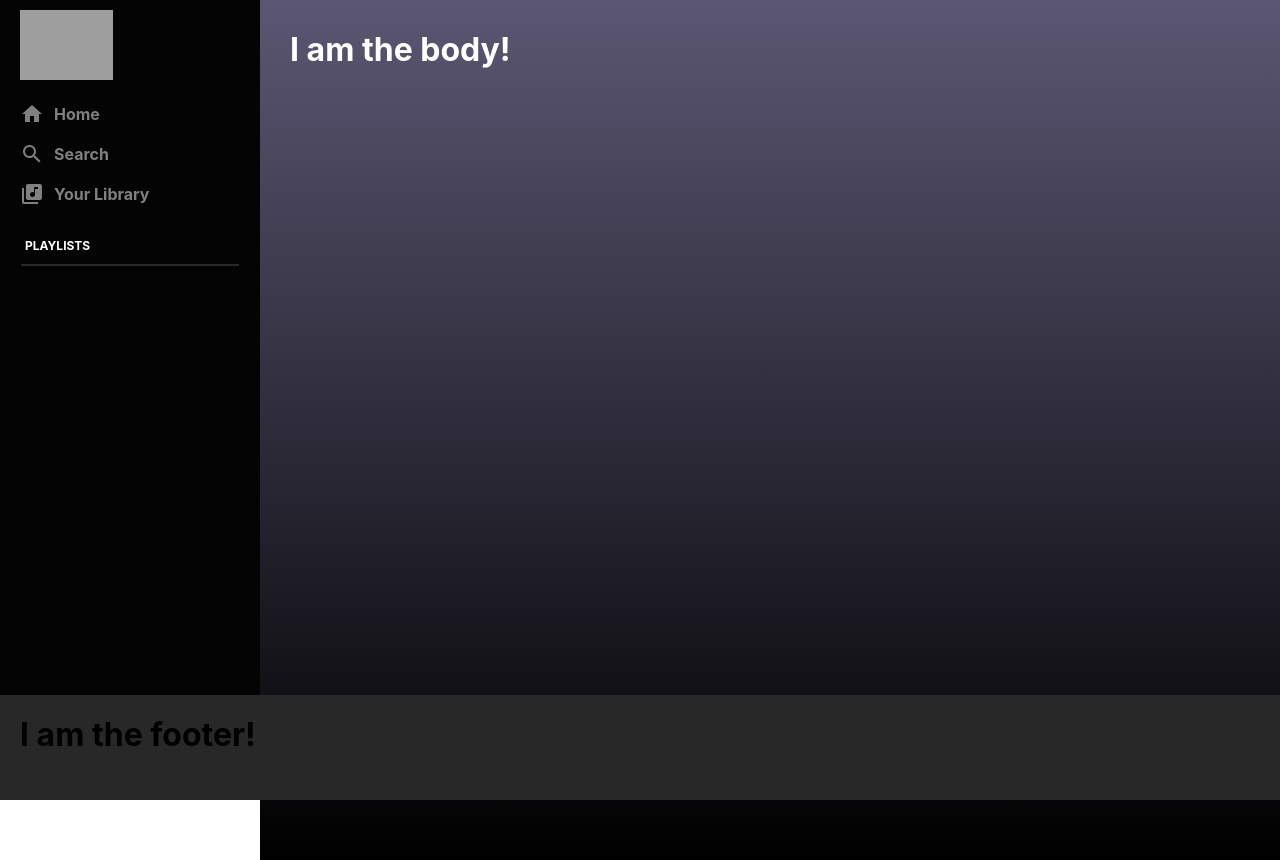
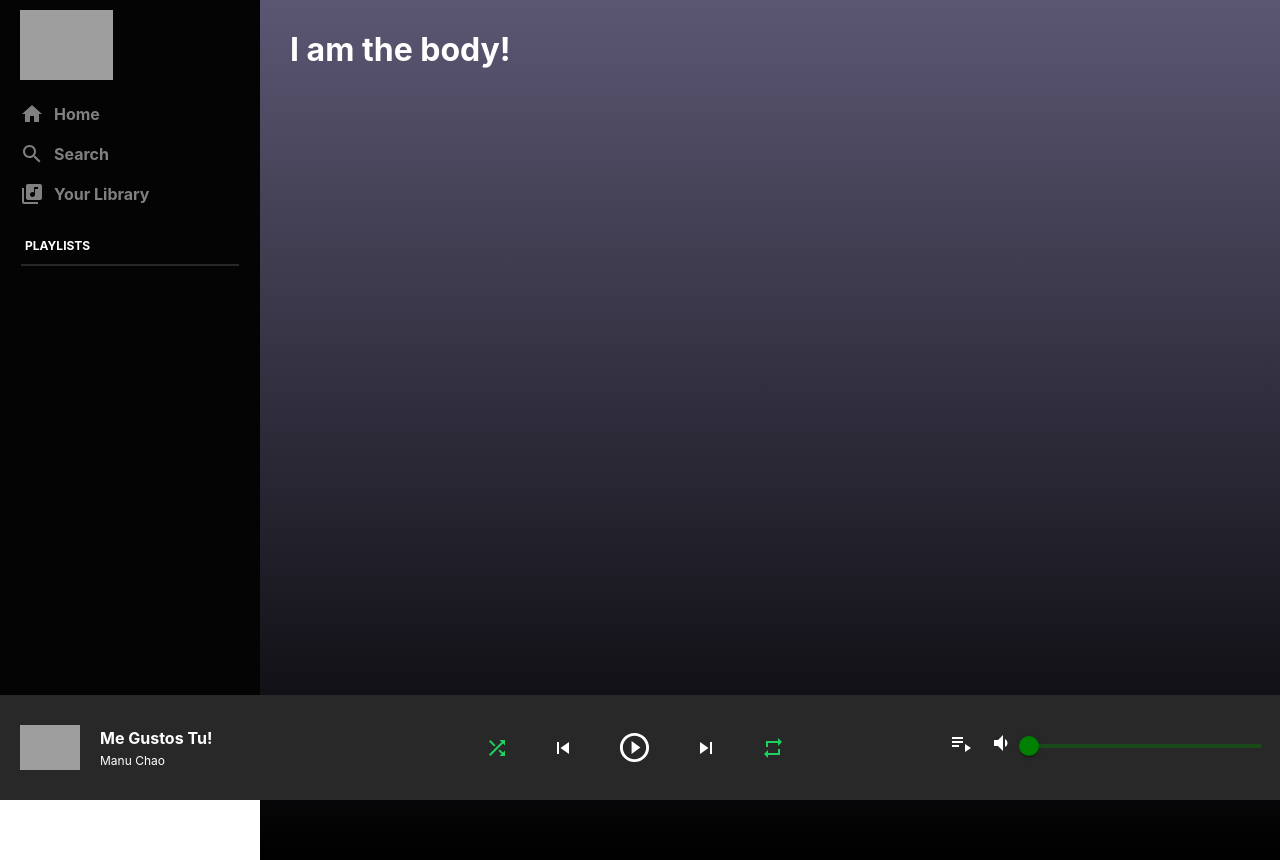
Before and after one commit to Tuzbay/Spotify-Clone-Project, a React (Create React App) app: page / in a window 1280 px wide. Built offline with nearby package versions, Linux system fonts and the light colour scheme; grey boxes are pictures that could not be loaded; what spotify-web-api-js would draw is missing.

Commit message:
Footer Component Added

```diff
--- a/src/components/Footer/Footer.css
+++ b/src/components/Footer/Footer.css
@@ -1,8 +1,65 @@
 .footer {
     position: fixed;
+    display: flex;
+    justify-content: space-between;
     bottom: 0;
     height: 65px;
-    width: 100%;
+    width: 97%;
     background-color: #282828;
     padding: 20px;
 }
+
+.footer__right * .MuiSlider-root {
+    color: green;
+}
+
+.footer__left {
+    flex: 0.3;
+    display: flex;
+    align-items: center;
+    color: white;
+    max-width: 300px;
+}
+
+.footer__albumLogo {
+    height: 60px;
+    width: 60px;
+    margin-right: 20px;
+    object-fit: contain;
+}
+
+.footer__green {
+    color: #1ed15e;
+}
+
+.footer__songInfo h4 {
+    margin-bottom: 5px;
+}
+
+.footer__songInfo p {
+    font-size: 12px;
+}
+
+.footer__center {
+    flex: 0.4;
+    padding: 0 100px;
+    color: white;
+    display: flex;
+    align-items: center;
+    justify-content: space-between;
+    max-width: 300px;
+}
+
+.footer__icon:hover,
+.footer_green:hover {
+    transition: transform 0.2s ease-in-out;
+    transform: scale(1.2) !important
+}
+
+.footer__right {
+    flex: 0.3;
+    display: flex;
+    align-items: center;
+    justify-content: space-between;
+    color: white;
+}
--- a/src/components/Footer/Footer.js
+++ b/src/components/Footer/Footer.js
@@ -1,10 +1,50 @@
 import React from "react";
 import "./Footer.css";
+import PlayCircleOutlineIcon from "@mui/icons-material/PlayCircleOutline";
+import SkipPreviousIcon from "@mui/icons-material/SkipPrevious";
+import SkipNextIcon from "@mui/icons-material/SkipNext";
+import ShuffleIcon from "@mui/icons-material/Shuffle";
+import RepeatIcon from "@mui/icons-material/Repeat";
+import PlaylistPlayIcon from "@mui/icons-material/PlaylistPlay";
+import VolumeDownIcon from "@mui/icons-material/VolumeDown";
+import { Grid, Slider } from "@mui/material";
 
 function Footer() {
   return (
     <div className="footer">
-      <h1>I am the footer!</h1>
+      <div className="footer__left">
+        <img
+          className="footer__albumLogo"
+          src="https://encrypted-tbn0.gstatic.com/images?q=tbn:ANd9GcT19jWs2LO1yepUxYI76w6fcDgtzMRLSSBQtA&usqp=CAU"
+          alt=""
+        />
+        <div className="footer__songInfo">
+          <h4>Me Gustos Tu!</h4>
+          <p>Manu Chao</p>
+        </div>
+      </div>
+
+      <div className="footer__center">
+        <ShuffleIcon className="footer__green" />
+        <SkipPreviousIcon className="footer__icon" />
+        <PlayCircleOutlineIcon fontSize="large" className="footer__icon" />
+        <SkipNextIcon className="footer__icon" />
+        <RepeatIcon className="footer__green />" />
+      </div>
+
+      <div className="footer__right">
+        <Grid container spacing={2}>
+          <Grid item>
+            <PlaylistPlayIcon />
+          </Grid>
+          <Grid item>
+            <VolumeDownIcon />
+          </Grid>
+          <Grid item xs>
+            <Slider />
+          </Grid>
+        </Grid>
+      </div>
     </div>
   );
 }
--- a/src/index.css
+++ b/src/index.css
@@ -1,5 +1,9 @@
 * {
   margin: 0;
+}
+
+body::-webkit-scrollbar {
+  display: none;
 }
 
 a {
```
